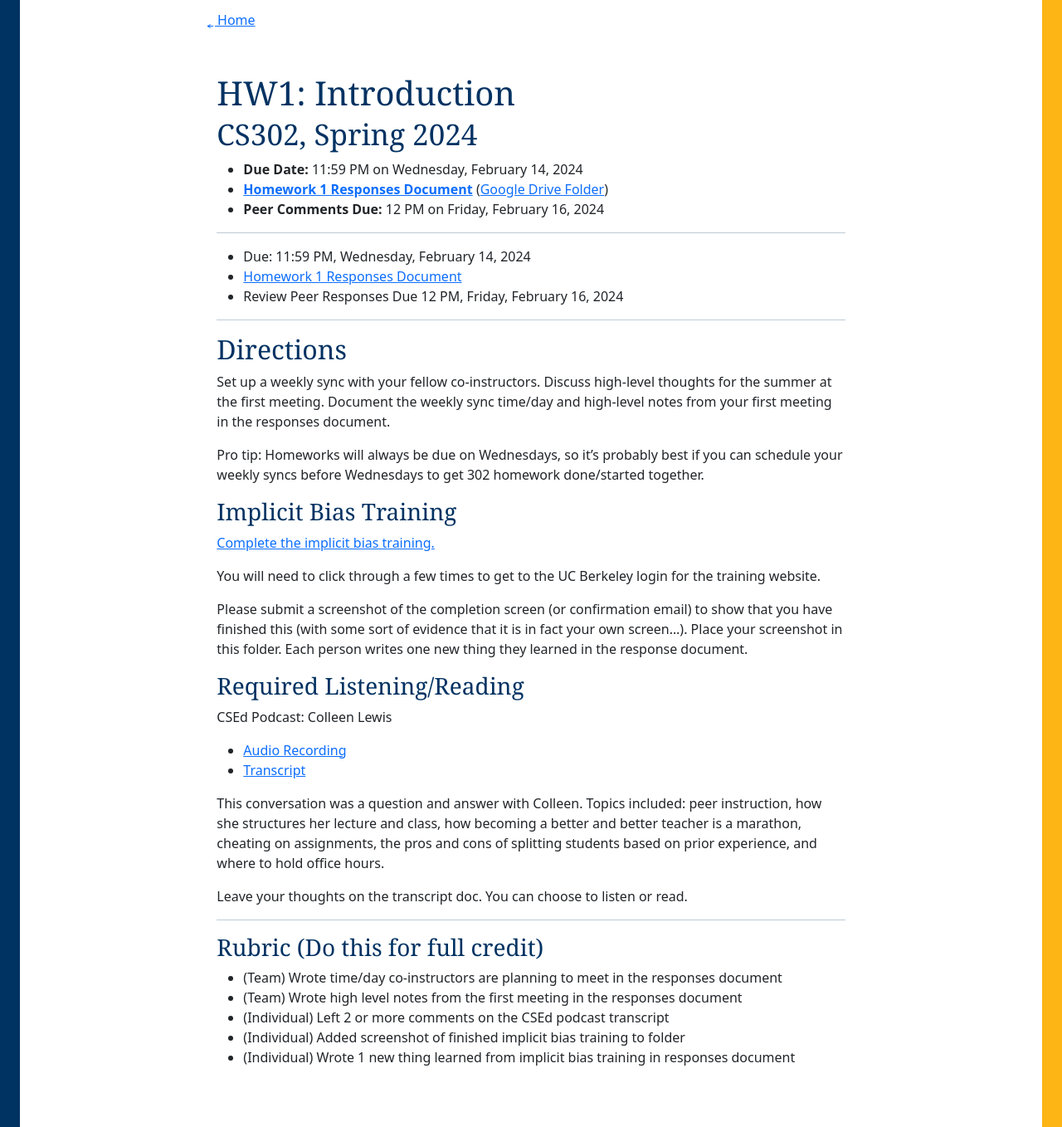
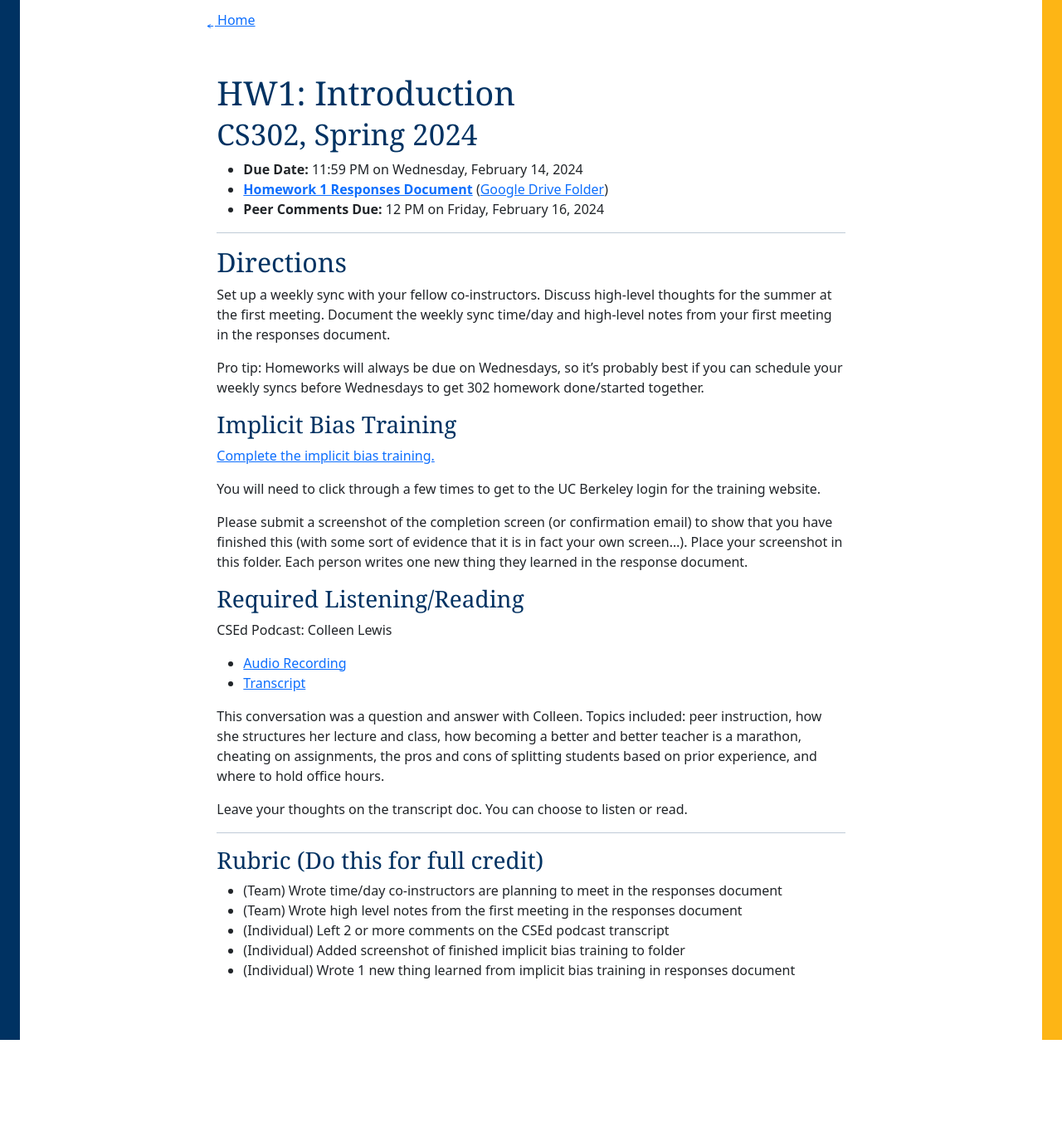
Before and after one commit to berkeley-cs302/sp24, a Jekyll site: the page built from hw/hw1.md, in a window 1280 px wide. Shown: the whole page at 83% size. Built offline with Jekyll 4.4.1, drawn with Linux system fonts in a browser that asks for light colours; some web fonts are replaced; after the commit the page ends 1253 px from its top, so only the background shows below that.

Commit message:
Fix links, remove redundancy

```diff
--- a/_config.yml
+++ b/_config.yml
@@ -1,7 +1,7 @@
 
 
 url: https://cs302.org
-base_path: /sp24/
+base_path: /sp24
 semester: Spring 2024
 
 title: CS 302 | Spring 2024
--- a/hw/hw1.md
+++ b/hw/hw1.md
@@ -2,17 +2,11 @@
 lang: en
 title: Introduction
 number: 1
-permalink: /sp24/hw/hw1/
+permalink: /hw/hw1/
 layout: hw
 due_date: Wednesday, February 14, 2024
 peer_review_date: Friday, February 16, 2024
 responses_doc: https://docs.google.com/document/d/1-S5Lz2hitWqoMdFV2Zs6p_xafOuxLL-cxUqo4wKqoT0/edit
----
-
-* Due: 11:59 PM, Wednesday, February 14, 2024
-* [Homework 1 Responses Document]()
-* Review Peer Responses Due 12 PM, Friday, February 16, 2024
-
 ---
 
 ## Directions
```
Also changed, not shown: hw/hw2.md (+1 -1 lines).
